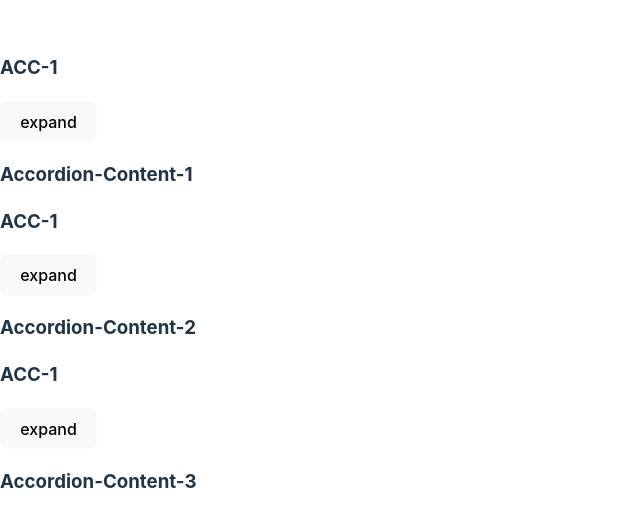
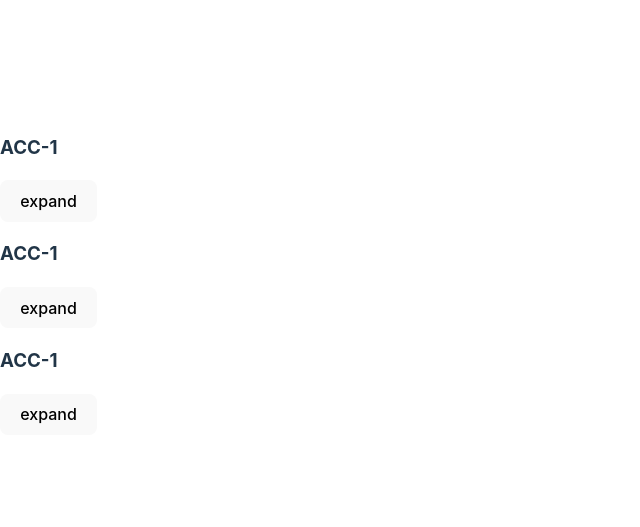
Before and after one commit to cksgh5654/react-ui-kit, a React (Vite) app: page / in a window 1280 px wide. Shown: the part 125-652 px from the top of the page, without its empty margins (0-640 px from the left). Built offline with nearby package versions, Linux system fonts and the light colour scheme.

Commit message:
정상작동확인

```diff
--- a/src/components/Accordion/Accordion.jsx
+++ b/src/components/Accordion/Accordion.jsx
@@ -3,10 +3,16 @@ import Accordionbutton from "./AccordionButton";
 import AccordionContent from "./AccordionContent";
 
 const Accordion = () => {
-  const [activeIndex, setActiveIndex] = useState(0);
+  const [activeIndexList, setActiveIndexList] = useState([]);
+
   const onClickAccordionButton = (index) => {
-    setActiveIndex(index);
-    console.log(index);
+    if (activeIndexList.includes(index)) {
+      setActiveIndexList((prev) =>
+        prev.filter((prevIndex) => prevIndex !== index)
+      );
+    } else {
+      setActiveIndexList((prev) => [...prev, index]);
+    }
   };
 
   return (
@@ -16,7 +22,7 @@ const Accordion = () => {
         index={0}
         onClickAccordionButton={onClickAccordionButton}
       />
-      <AccordionContent isActive={activeIndex === 0}>
+      <AccordionContent isActive={activeIndexList.includes(0)}>
         <div>
           <h3>Accordion-Content-1</h3>
         </div>
@@ -28,7 +34,7 @@ const Accordion = () => {
         onClickAccordionButton={onClickAccordionButton}
       />
 
-      <AccordionContent isActive={activeIndex === 0}>
+      <AccordionContent isActive={activeIndexList.includes(1)}>
         <div>
           <h3>Accordion-Content-2</h3>
         </div>
@@ -40,7 +46,7 @@ const Accordion = () => {
         onClickAccordionButton={onClickAccordionButton}
       />
 
-      <AccordionContent isActive={activeIndex === 0}>
+      <AccordionContent isActive={activeIndexList.includes(2)}>
         <div>
           <h3>Accordion-Content-3</h3>
         </div>
```
